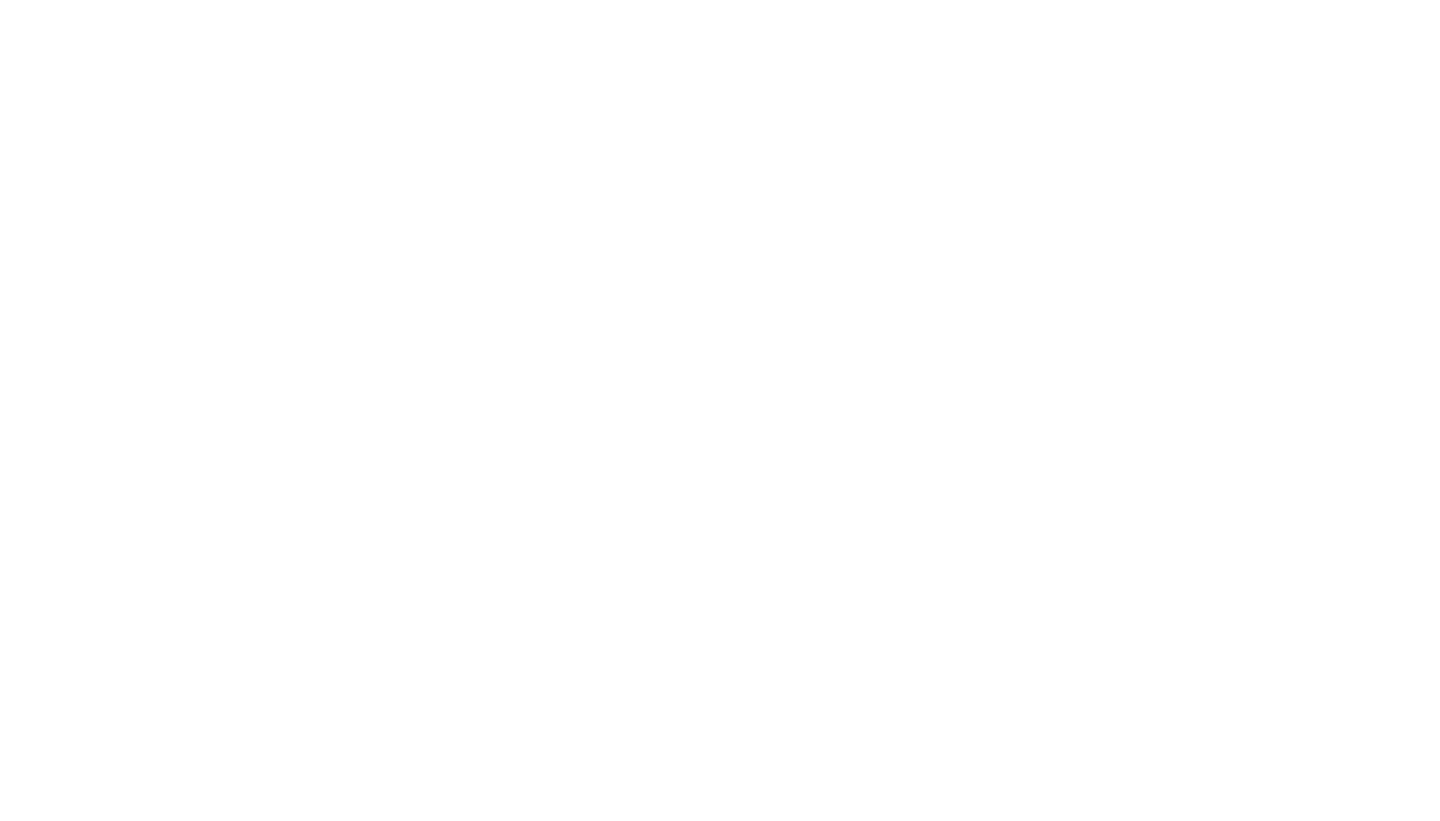
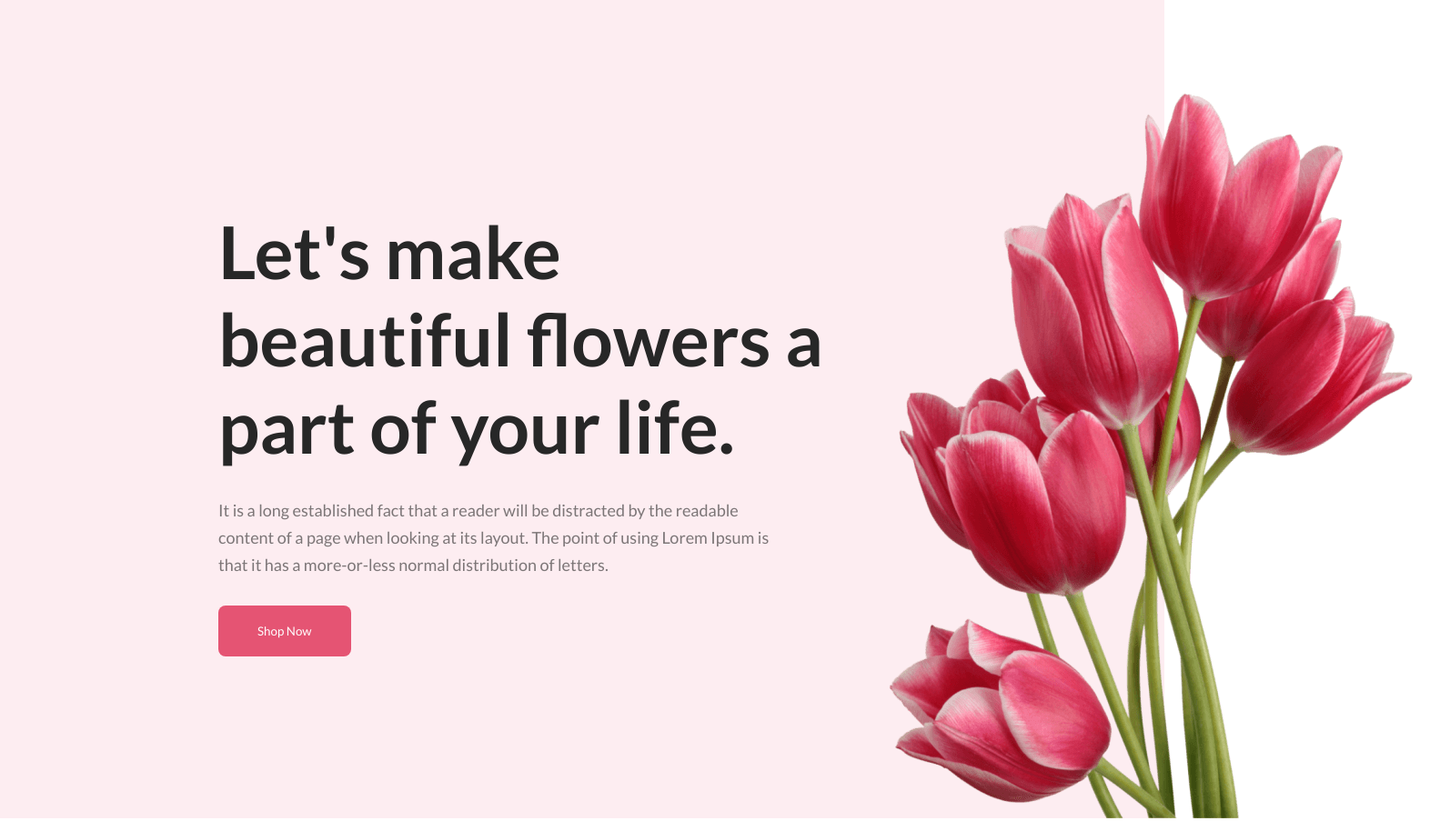
Before and after one commit to tawhid-choudhury/flower-shop-assignment-no-1, a plain HTML site: page index.html in a window 1280 px wide. Shown: the whole page at 91% size, 1583 px wide, since content can reach past the window. Before the commit the page ends 800 px from the top, so only its background shows below. Drawn offline with Linux system fonts and the light colour scheme.

Commit message:
added banner

```diff
--- a/index.html
+++ b/index.html
@@ -1,3 +1,4 @@
+<!-- DONE BY TAWHID AL MUHAIMIN CHOUDHURY -->
 <!DOCTYPE html>
 <html lang="en">
 
@@ -5,10 +6,38 @@
     <meta charset="UTF-8">
     <meta name="viewport" content="width=device-width, initial-scale=1.0">
     <title>Flower Shop Assignment</title>
+    <link rel="stylesheet" href="style.css">
+
+    <link rel="preconnect" href="https://fonts.googleapis.com">
+    <link rel="preconnect" href="https://fonts.gstatic.com" crossorigin>
+    <link
+        href="https://fonts.googleapis.com/css2?family=Lato:wght@400;700&family=Open+Sans:wght@400;700;800&family=Work+Sans:wght@400;700;800&display=swap"
+        rel="stylesheet">
 </head>
 
 <body>
+    <header>
+        <div class="banner-container">
+            <div class="banner-text">
+                <h1 class="banner-header">Let's make beautiful flowers a part of your life.</h1>
+                <p class="banner-description">
+                    It is a long established fact that a reader will be distracted by the
+                    readable content of a page when looking at its layout. The point of using Lorem Ipsum is that it has
+                    a more-or-less normal distribution of letters.
+                </p>
+                <button class="btn1">Shop Now</button>
+            </div>
+            <div class="banner-image">
+                <img class="banner-img" src="asset/pngwing 10.png" alt="pink tulips">
+            </div>
+        </div>
+    </header>
+    <main>
 
+    </main>
+    <footer>
+
+    </footer>
 </body>
 
 </html>
--- /dev/null
+++ b/style.css
@@ -0,0 +1,45 @@
+* {
+  margin: 0px;
+  padding: 0px;
+  font-family: Lato;
+}
+
+/* banner styles */
+.banner-container {
+  display: flex;
+  justify-content: space-around;
+  align-items: center;
+  height: 850px;
+  padding: 50px 240px 0px 240px;
+  padding-bottom: 0px;
+  background-color: rgba(229, 84, 115, 0.1);
+}
+.banner-header {
+  width: 708px;
+  color: #272727;
+  font-size: 80px;
+  font-weight: 800;
+}
+.banner-description {
+  margin-top: 30px;
+  width: 634px;
+  color: rgba(39, 39, 39, 0.6);
+  font-family: Lato;
+  font-size: 18px;
+  font-weight: 400;
+  line-height: 30px;
+}
+.banner-image {
+  align-self: self-end;
+  width: 635px;
+  height: 800px;
+  border-image-repeat: stretch;
+}
+.btn1 {
+  margin-top: 30px;
+  padding: 20px 43px;
+  background: #e55473;
+  color: white;
+  border-radius: 8px;
+  border: none;
+}
```
